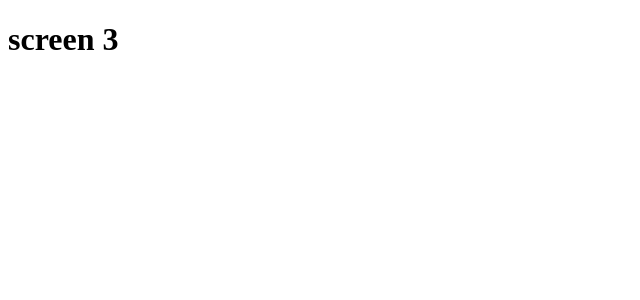
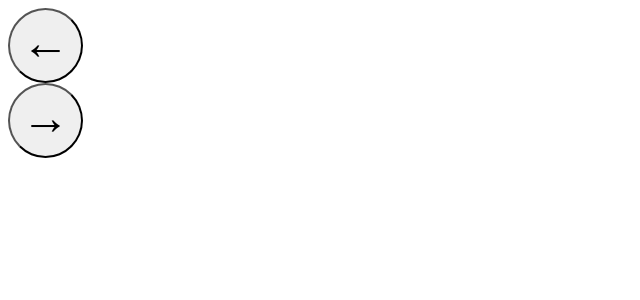
Before and after one commit to ZaneMeroff/team_gen, a Vue app: page /screen3 in a window 1280 px wide. Shown: the top 300 px of the page, without its empty margins (0-640 px from the left). Built offline with nearby package versions, Linux system fonts and the light colour scheme.

Commit message:
Add router-link to screen3

```diff
--- a/src/views/screen3.vue
+++ b/src/views/screen3.vue
@@ -1,14 +1,22 @@
 <template>
+  <div>
 
-  <h1>screen 3</h1>
+    <router-link class="router-link" to="/screen2">
+      <ArrowBtn :arrowDirection="'left'"/>
+    </router-link>
 
+    <ArrowBtn :arrowDirection="'right'"/>
+
+  </div>
 </template>
 
 <script>
+  import ArrowBtn from "../components/ArrowBtn"
+
   export default {
     name: "Screen3",
     components: {
-
+      ArrowBtn,
     },
   }
 </script>
```
